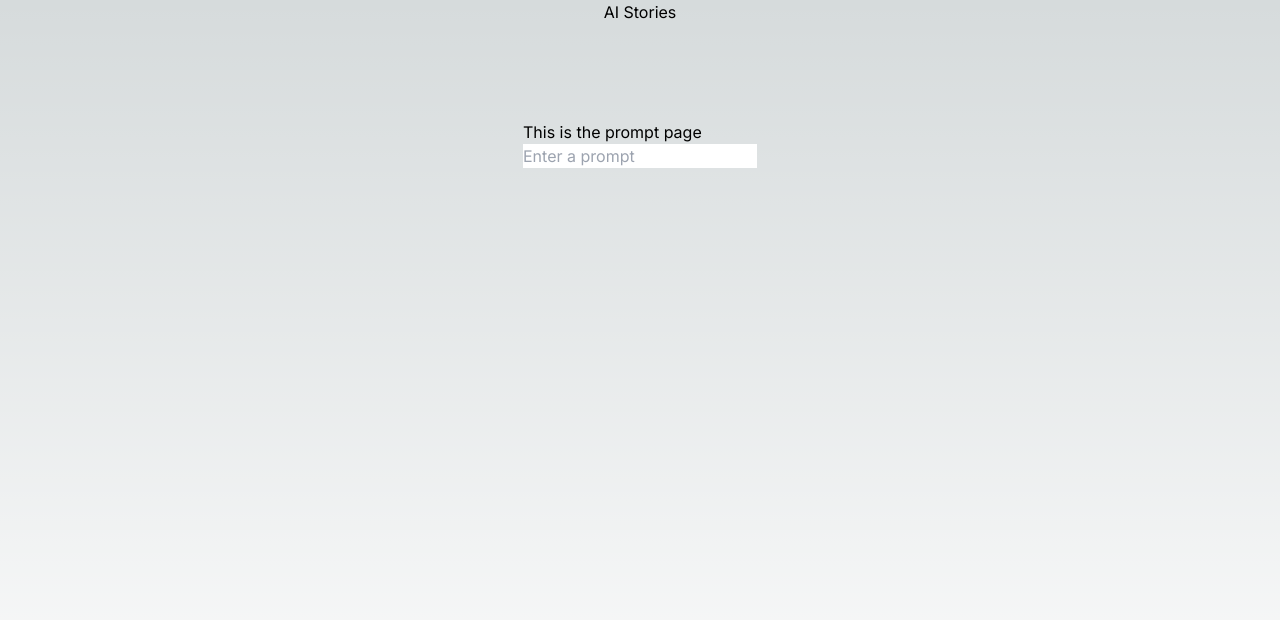
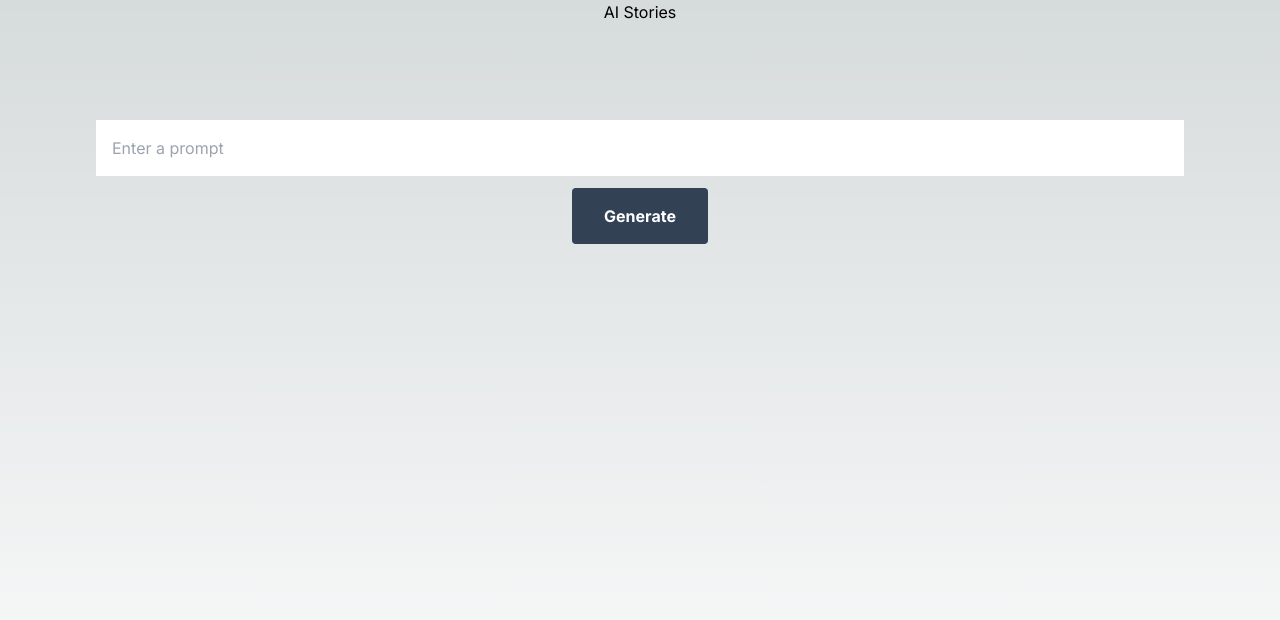
Before and after one commit to tahir606/ai-stories, a Next.js app: page /landing in a window 1280 px wide. Shown: the top 620 px of the page. Built offline with nearby package versions, Linux system fonts and the light colour scheme.

Commit message:
Add button to generate

```diff
--- a/src/app/landing/page.tsx
+++ b/src/app/landing/page.tsx
@@ -3,9 +3,7 @@ import Prompt from "@/components/prompt";
 export default function Landing() {
   return (
     <main className="flex min-h-screen flex-col items-center justify-between p-24">
-      <div>
-        <Prompt></Prompt>
-      </div>
+      <Prompt></Prompt>
     </main>
   );
 }
--- a/src/components/prompt.tsx
+++ b/src/components/prompt.tsx
@@ -1,9 +1,15 @@
 // This is an input form for the user to enter a prompt for the AI to generate a response to.
 export default function Prompt() {
   return (
-    <div>
-      <p>This is the prompt page</p>
-      <input type="text" placeholder="Enter a prompt" />
+    <div className="w-full">
+      <div>
+        <input className="w-full p-4" type="text" placeholder="Enter a prompt" />
+      </div>
+      <div className="text-center my-3">
+        <button className="bg-slate-700 hover:bg-black text-white font-bold py-4 px-8 rounded">
+          Generate
+        </button>
+      </div>
     </div>
   );
 }
```
